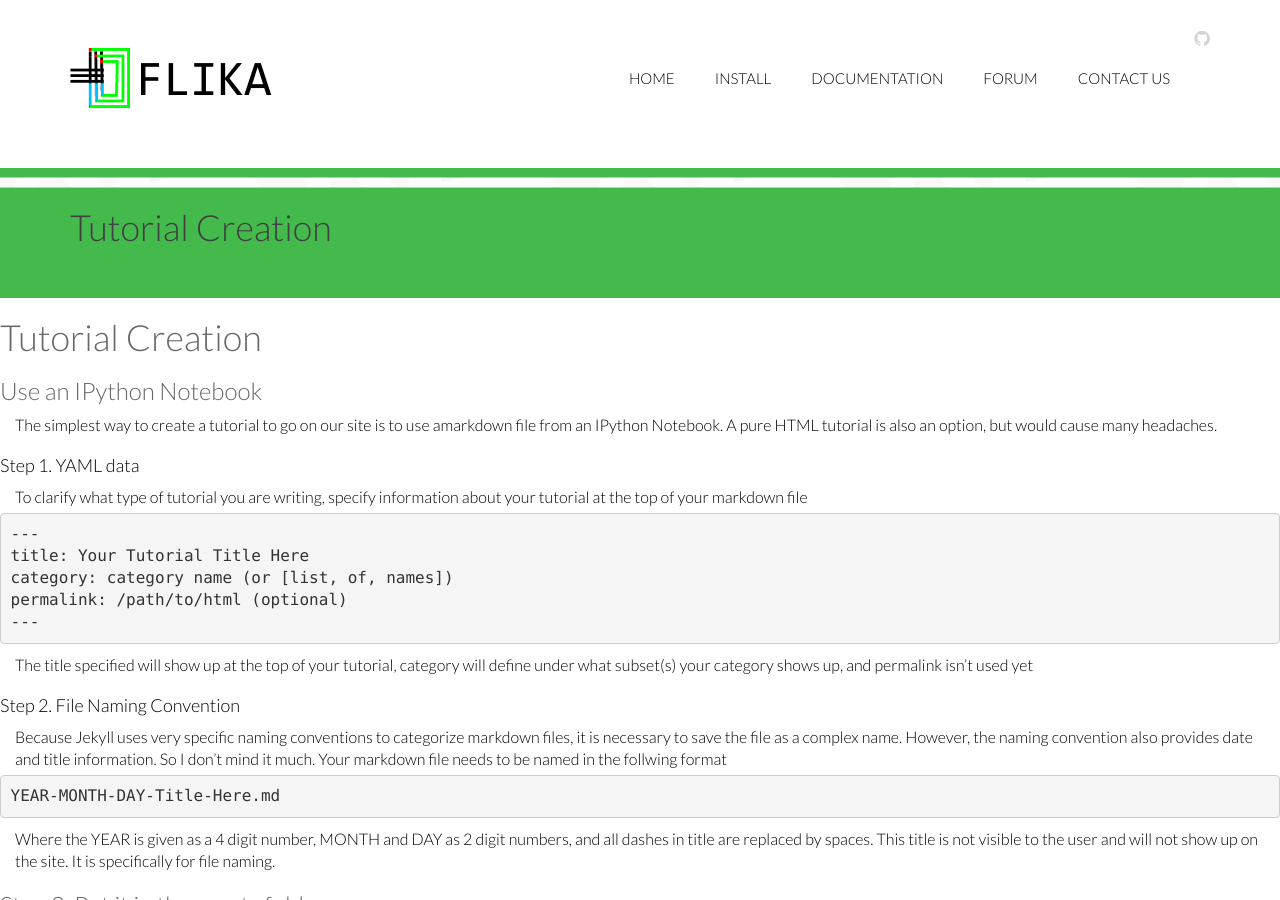
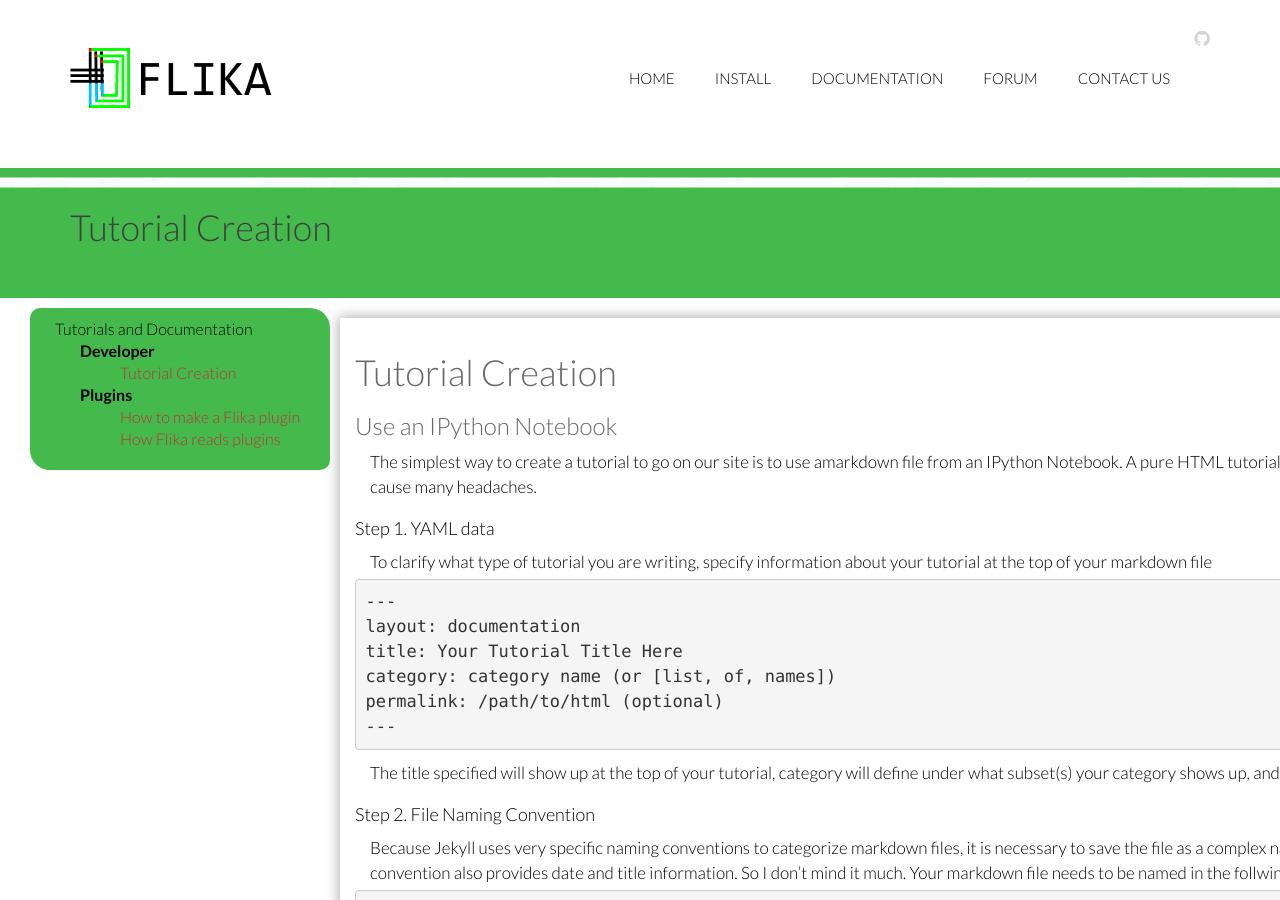
Before and after one commit to flika-org/flika-org.github.io, a Jekyll site: the page built from _posts/2016-01-28-Tutorial-Creation.md, in a window 1280 px wide. Built offline with Jekyll 4.4.1, drawn with Linux system fonts in a browser that asks for light colours; nearby versions of some CDN libraries.

Commit message:
doc pages individual

```diff
--- /dev/null
+++ b/_layouts/documentation.html
@@ -0,0 +1,42 @@
+---
+layout: default
+title: Documentation
+about: Developer's guide to Flika
+---
+
+<body>
+  <div class="tut-container">
+    <div id="catcher">
+    </div>
+    <div id="sticky">
+      <div class="sidebar">
+      <p>Tutorials and Documentation</p>
+        <ul>
+          {% for category in site.categories %}
+            <li>
+              <strong>{{ category | first | capitalize }}</strong>
+              <ul>
+              {% for tutorials in category %}
+                {% for tutorial in tutorials %}
+                  <li><a href="{{ tutorial.url }}">{{ tutorial.title }}</a></li>
+                {% endfor %}
+              {% endfor %}
+              </ul>
+            </li>
+          {% endfor %}
+        </ul>
+      </div>
+    </div>
+    <div class="content">
+      <div tabindex="-1" id="notebook" class="border-box-sizing">
+        <ul>
+          <li>
+            <div class="container" style="margin-left:300px" id="notebook-container">
+              {{ content }}
+            </div>
+          </li>
+        </ul>
+      </div>
+    </div>
+  </div>
+</body>
--- a/_posts/2016-01-28-Tutorial-Creation.md
+++ b/_posts/2016-01-28-Tutorial-Creation.md
@@ -1,5 +1,5 @@
 ---
-layout: default
+layout: documentation
 title: Tutorial Creation
 category: Developer
 ---
@@ -12,6 +12,7 @@ The simplest way to create a tutorial to go on our site is to use amarkdown file
 To clarify what type of tutorial you are writing, specify information about your tutorial at the top of your markdown file
 
 	---
+	layout: documentation
 	title: Your Tutorial Title Here
 	category: category name (or [list, of, names])
 	permalink: /path/to/html (optional)
```
Also changed, not shown: _posts/2016-02-04-How-Flika-reads-plugins.md (+1 -0 lines), _posts/2016-02-04-How-to-make-a-Flika-plugin.md (+1 -0 lines).
